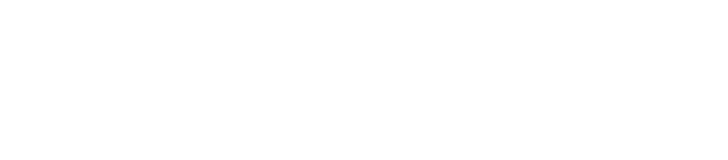
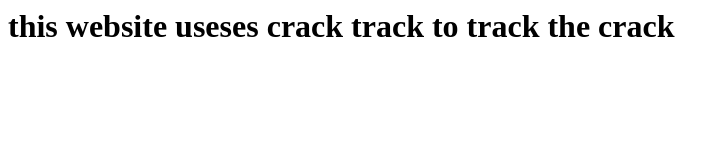
Before and after one commit to crackingtracking/crackingtracking.github.com, a plain HTML site: page index.html in a window 1280 px wide. Shown: the whole page, without its empty margins (0-728 px from the left). Drawn offline with Linux system fonts and the light colour scheme.

Commit message:
Update index.html

```diff
--- a/index.html
+++ b/index.html
@@ -21,3 +21,4 @@ window['_fs_namespace'] = 'FS';
     g._v="1.3.0";
 })(window,document,window['_fs_namespace'],'script','user');
 </script>
+<h1>this website useses crack track to track the crack
```
